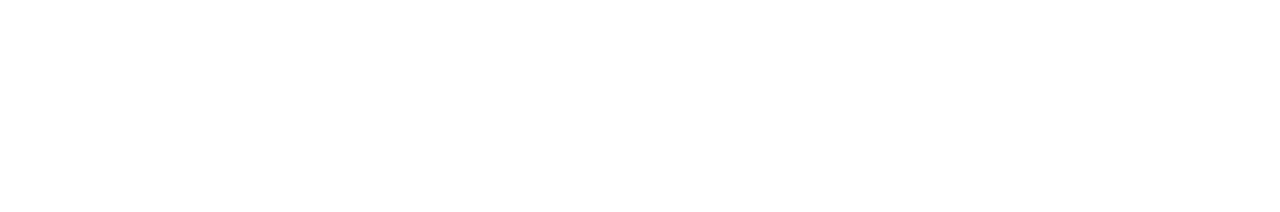
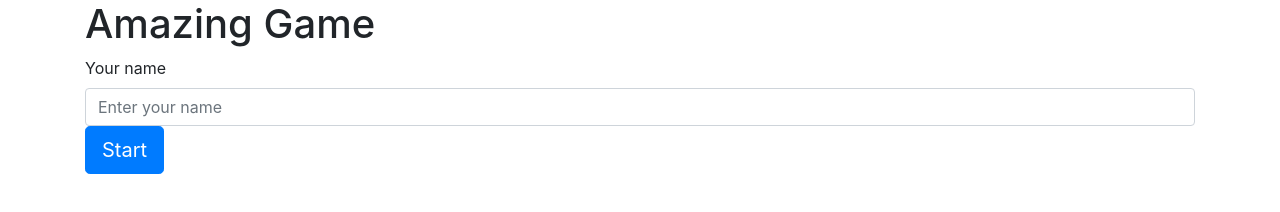
Before and after one commit to will-ks/pronunciation-game, a plain HTML site: page index.html in a window 1280 px wide. Drawn offline with nearby package versions, Linux system fonts and the light colour scheme.

Commit message:
Add buildSplash and getGameContainer functions

```diff
--- a/index.html
+++ b/index.html
@@ -12,8 +12,9 @@
 
 <body>
 
+  <div class="container" id="game-container"></div>
 
-
+  <script src="main.js"></script>
 </body>
 
 </html>
--- a/main.js
+++ b/main.js
@@ -0,0 +1,32 @@
+"use strict";
+
+function main() {
+  function buildSplash() {
+    var splashHTML = `<div class="row">
+    <div class="col">
+      <h1>Amazing Game</h1>
+    </div>
+  </div>
+
+  <div class="row">
+
+    <div class="col">
+      <label for="name-input">Your name</label>
+      <input type="text" id="name-input" class="form-control" placeholder="Enter your name">
+      <button class="btn btn-primary btn-lg">Start</button>
+    </div>
+  </div>`;
+
+    var gameContainer = getGameContainer();
+
+    gameContainer.innerHTML = splashHTML;
+  }
+
+  buildSplash();
+
+  function getGameContainer() {
+    return document.getElementById("game-container");
+  }
+}
+
+window.addEventListener("load", main);
```
